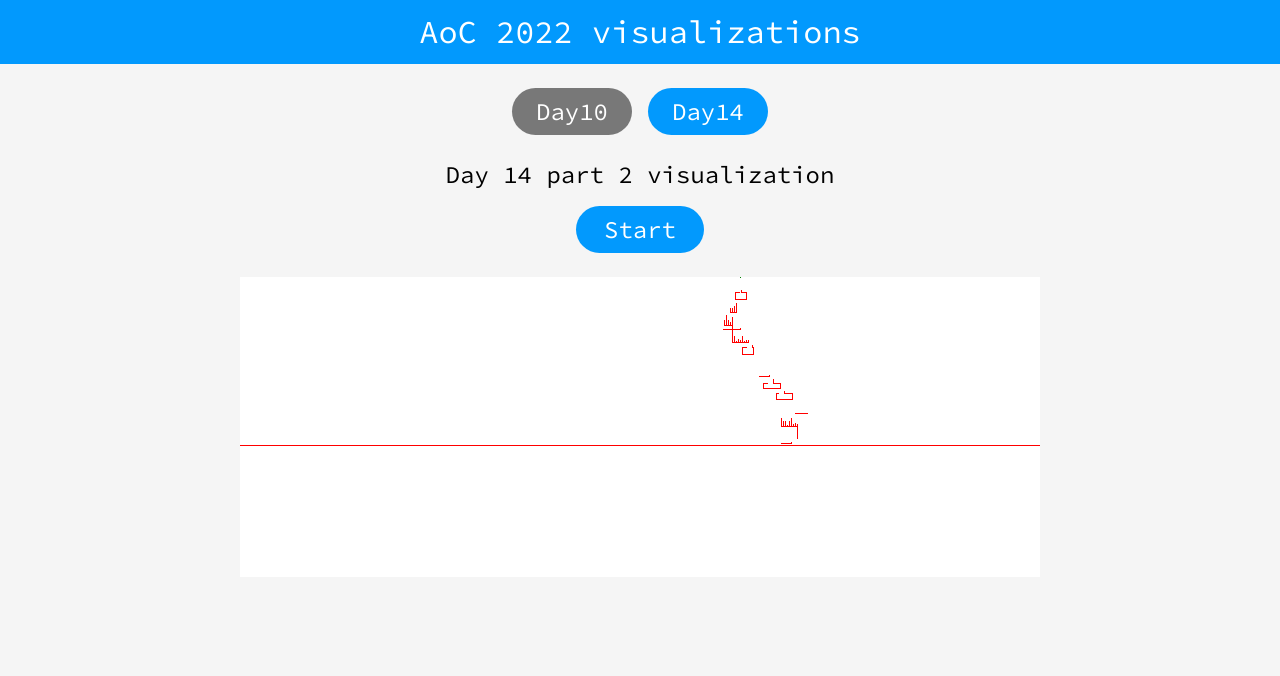
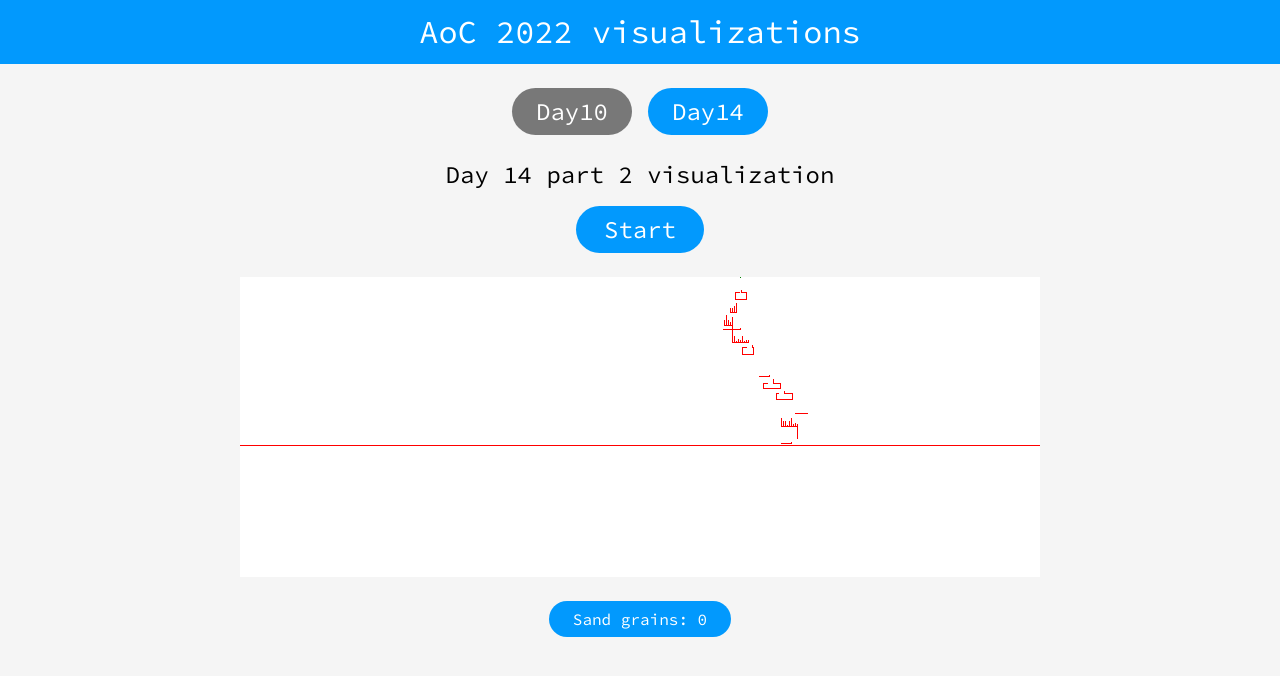
Before and after one commit to Konrad-Romanowski/AoC-2022-visualizations, a React (Vite) app: page /AoC-2022-visualizations/Day14 in a window 1280 px wide. Shown: the top 676 px of the page. Built offline with nearby package versions, Linux system fonts and the light colour scheme.

Commit message:
Added sand counter

```diff
--- a/src/components/Day14/Day14.tsx
+++ b/src/components/Day14/Day14.tsx
@@ -3,6 +3,7 @@ import AnimationController from '../AnimationController/AnimationController';
 import AnimationInterface from '../AnimationController/AnimationInterface';
 import generateMap from './generateMap';
 import Canvas from './Canvas';
+import SandCounter from './SandCounter';
 import './day14styles.css';
 import { Point, GameMap } from './day14Types';
 
@@ -13,7 +14,7 @@ export default function Day14() {
     });
 
     // initial state for useReducer
-    const sandInitialState = {x:500, y:0, canMove: true}
+    const sandInitialState = {x:500, y:0, canMove: true, sandCounter: 0}
 
     // action types for useReducer
     const enum REDUCER_ACTION_TYPE {
@@ -32,7 +33,7 @@ export default function Day14() {
     const sandReducer = (state: typeof sandInitialState, action:ReducerAction): typeof sandInitialState => {
         switch(action.type) {
             case REDUCER_ACTION_TYPE.CREATE_NEW_SAND:
-                return sandInitialState;
+                return {...sandInitialState, sandCounter: state.sandCounter+1};
             case REDUCER_ACTION_TYPE.MOVE_DOWN:
                 return {...state, y: state.y+1}
             case REDUCER_ACTION_TYPE.MOVE_DOWN_LEFT:
@@ -123,7 +124,7 @@ export default function Day14() {
     },[animation.isRunning, animation.isCompleted, sand.y]);
 
     return (
-        <>
+        <article>
             <header className='sub-header'>Day 14 part 2 visualization</header>
             <AnimationController
                 animation={animation}
@@ -133,6 +134,7 @@ export default function Day14() {
                 map={map}
                 floorLevel={floorLevel}
             />
-        </>
+            <SandCounter sandCounter={sand.sandCounter} />
+        </article>
     )
 }
--- /dev/null
+++ b/src/components/Day14/SandCounter.tsx
@@ -0,0 +1,13 @@
+import React from 'react'
+
+interface SandCounterProps {
+    sandCounter: number;
+}
+
+export default function SandCounter({sandCounter}:SandCounterProps) {
+    return (
+        <div className='sand-counter-container'>
+            <span>Sand grains: {sandCounter}</span>
+        </div>
+    )
+}
--- a/src/components/Day14/day14styles.css
+++ b/src/components/Day14/day14styles.css
@@ -3,3 +3,17 @@
     justify-content: center;
     margin: 1.5rem 0;
 }
+
+.sand-counter-container {
+    display: flex;
+    justify-content: center;
+    color: white;
+    margin-bottom: 1.5rem;
+}
+
+.sand-counter-container > span {
+    background-color: var(--main-theme-color);
+    border-radius: 2rem;
+    text-align: center;
+    padding: .5rem 1.5rem;
+}
```
